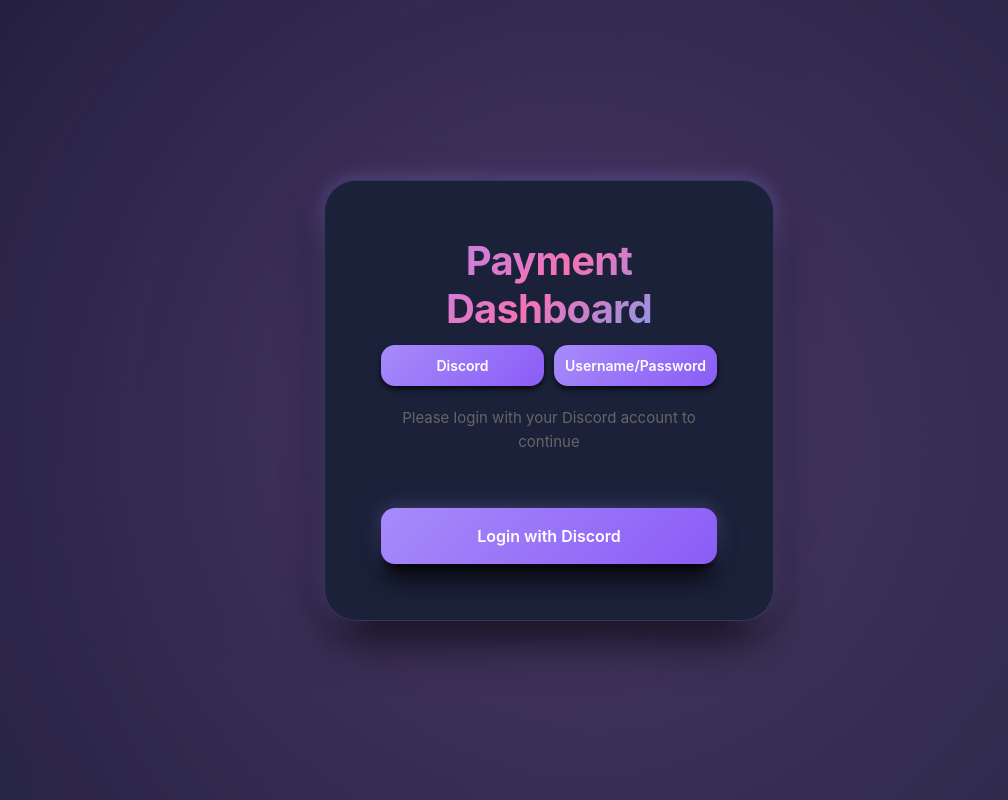
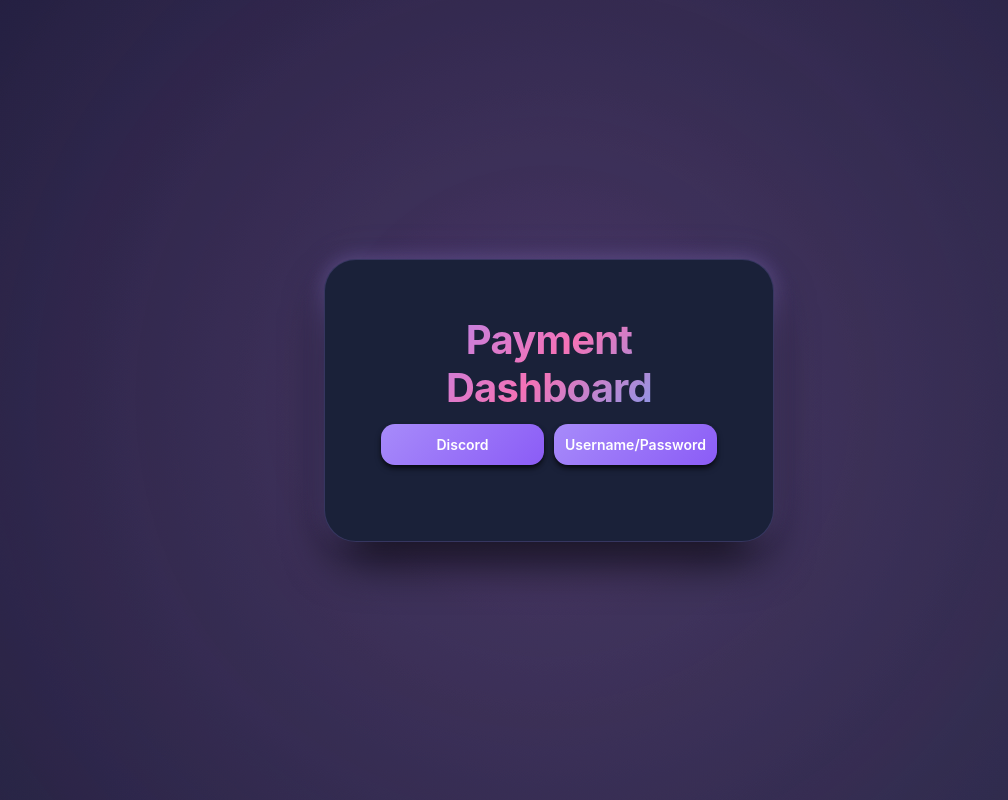
Before and after one commit to itsnavido/dashboard, a React (Vite) app in the folder frontend/: page /login in a window 1280 px wide. Shown: the whole page, without its empty margins (91-1099 px from the left). Built offline with nearby package versions, Linux system fonts and the light colour scheme; no server answers.

Commit message:
Update Login page - Remove big Discord login button - Make small Discord button trigger login directly - Show username/password form only when password button is selected

```diff
--- a/frontend/src/pages/Login.jsx
+++ b/frontend/src/pages/Login.jsx
@@ -59,8 +59,8 @@
           <button
             className={`btn-small ${loginMethod === 'discord' ? 'active' : ''}`}
             onClick={() => {
-              setLoginMethod('discord');
               setError('');
+              handleDiscordLogin();
             }}
             style={{ flex: 1 }}
           >
@@ -91,16 +91,7 @@
           </div>
         )}
 
-        {loginMethod === 'discord' ? (
-          <>
-            <p style={{ marginBottom: '30px', color: '#666' }}>
-              Please login with your Discord account to continue
-            </p>
-            <button className="login-button" onClick={handleDiscordLogin}>
-              Login with Discord
-            </button>
-          </>
-        ) : (
+        {loginMethod === 'password' && (
           <form onSubmit={handlePasswordLogin} style={{ width: '100%' }}>
             <label htmlFor="username" style={{ display: 'block', marginBottom: '10px', textAlign: 'left' }}>
               Username:
```
